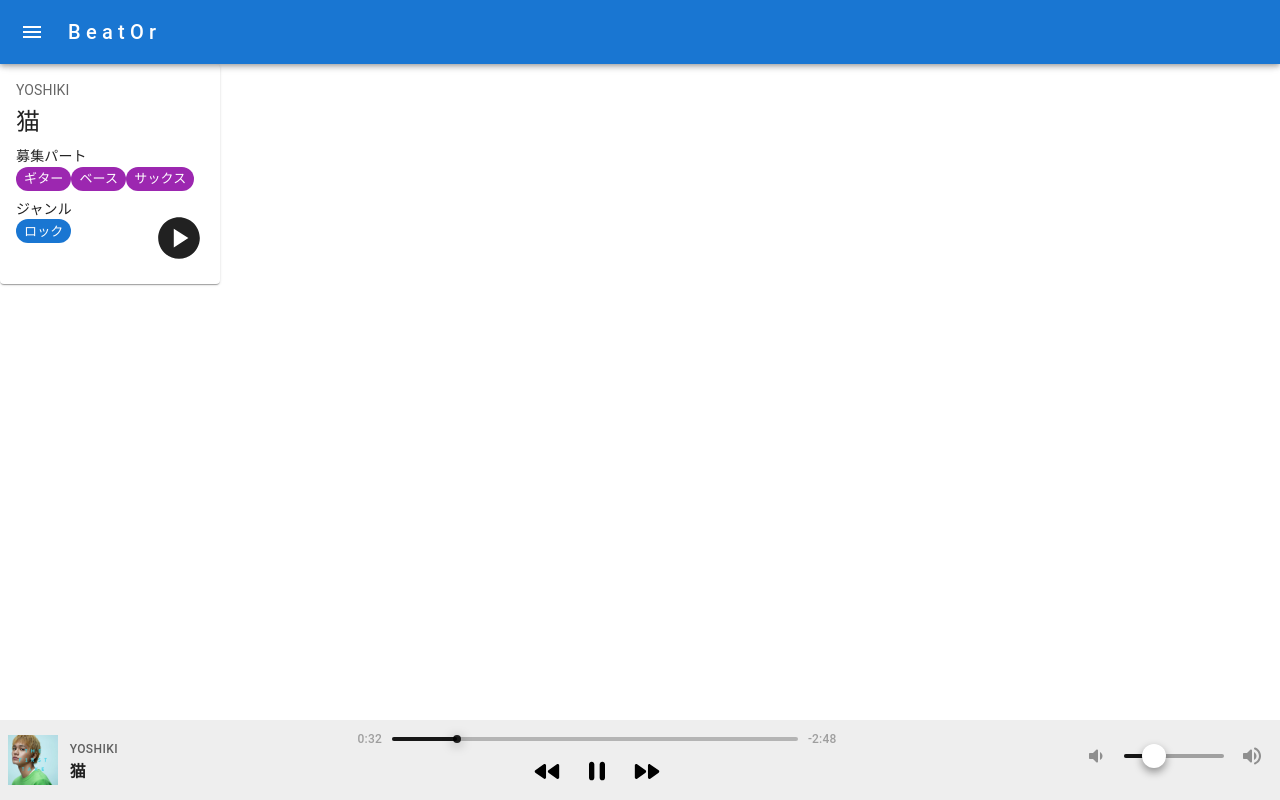
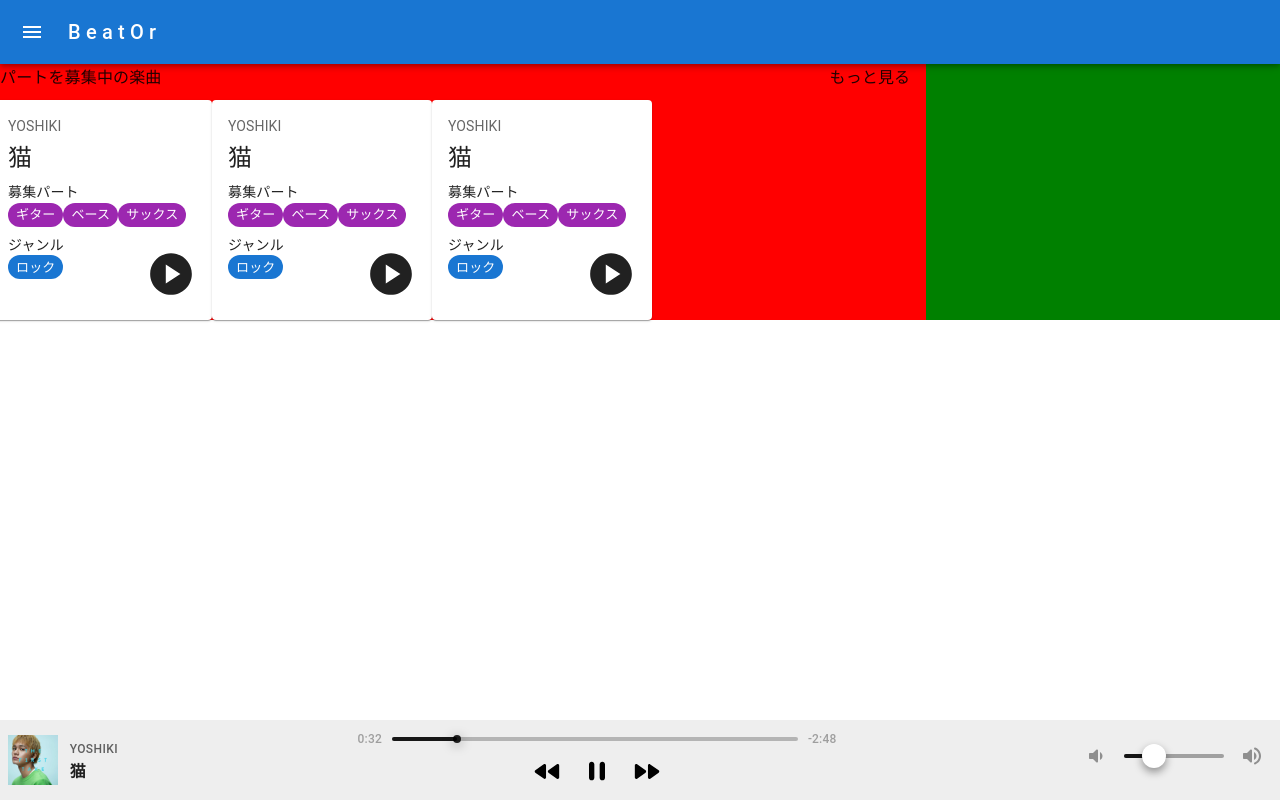
Before and after one commit to Jumpei-Arigaya/beator-front-web, a Next.js app: page / in a window 1280 px wide. Built offline with nearby package versions, Linux system fonts and the light colour scheme.

Commit message:
ファイル名変更

```diff
--- a/src/components/layouts/DashBoard.tsx
+++ b/src/components/layouts/DashBoard.tsx
@@ -54,7 +54,7 @@ const AppBar = styled(MuiAppBar, {
   }),
   ...(open && {
     width: `calc(100% - ${drawerWidth}px)`,
-    marginLeft: `${drawerWidth}px`,
+    marginLeft: 0,
     transition: theme.transitions.create(["margin", "width"], {
       easing: theme.transitions.easing.easeOut,
       duration: theme.transitions.duration.enteringScreen,
--- a/src/features/lookingForSound/components/LookingForSound.tsx
+++ /dev/null
@@ -1,12 +0,0 @@
-import { useLookingForSound } from "@/features/lookingForSound/hooks/useLookingForSound";
-import { PostCard } from "./PostCard";
-
-/**
- * サウンド募集中の楽曲一覧コンポーネント
- */
-const LookingForSound = () => {
-  const { play, handleAudioControl } = useLookingForSound();
-  return <PostCard play={play} handleAudioControl={handleAudioControl} />;
-};
-
-export default LookingForSound;
--- /dev/null
+++ b/src/features/lookingForSounds/components/LookingForSounds.tsx
@@ -0,0 +1,30 @@
+import { useLookingForSounds } from "@/features/lookingForSounds/hooks/useLookingForSounds";
+import { PostCard } from "./PostCard";
+import { Grid, Typography, Button, Box } from "@mui/material";
+
+/**
+ * サウンド募集中の楽曲一覧コンポーネント
+ */
+const LookingForSounds = () => {
+  const { play, handleAudioControl } = useLookingForSounds();
+
+  return (
+    <Grid container spacing={2} alignItems="center" sx={{ width: "100%" }}>
+      <Grid item xs={6}>
+        <Typography variant="subtitle1">パートを募集中の楽曲</Typography>
+      </Grid>
+      <Grid item xs={6} style={{ textAlign: "right" }}>
+        <Typography variant="subtitle1">もっと見る</Typography>
+      </Grid>
+      <Grid item xs={12}>
+        <Grid container spacing={1}>
+          <PostCard play={play} handleAudioControl={handleAudioControl} />
+          <PostCard play={play} handleAudioControl={handleAudioControl} />
+          <PostCard play={play} handleAudioControl={handleAudioControl} />
+        </Grid>
+      </Grid>
+    </Grid>
+  );
+};
+
+export default LookingForSounds;
--- a/src/features/lookingForSound/hooks/useLookingForSound.ts
+++ b/src/features/lookingForSounds/hooks/useLookingForSounds.ts
@@ -3,7 +3,7 @@ import { useState } from "react";
 /**
  * サウンド募集中の楽曲一覧コンポーネントに使用するカスタムフック
  */
-export const useLookingForSound = () => {
+export const useLookingForSounds = () => {
   const [play, setPlay] = useState(false);
 
   /**
--- a/src/pages/index.tsx
+++ b/src/pages/index.tsx
@@ -2,16 +2,16 @@ import { Inter } from "next/font/google";
 import DashBoard from "@/components/layouts/DashBoard";
 import SoundControlBar from "@/features/audioPlayer/components/SoundControlBar";
 import { Box } from "@mui/material";
-import LookingForSound from "@/features/lookingForSound/components/LookingForSound";
+import LookingForSounds from "@/features/lookingForSounds/components/LookingForSounds";
 
 const inter = Inter({ subsets: ["latin"] });
 
 export default function Home() {
   return (
-    <main>
+    <main style={{ backgroundColor: "green" }}>
       <DashBoard>
-        <Box sx={{ display: "flex" }}>
-          <LookingForSound />
+        <Box sx={{ display: "flex", width: "100%", backgroundColor: "red" }}>
+          <LookingForSounds />
         </Box>
         <SoundControlBar />
       </DashBoard>
```
Also changed, not shown: src/features/lookingForSounds/components/AudioControl.tsx (renamed from src/features/lookingForSound/components/AudioControl.tsx), src/features/lookingForSounds/components/PostCard.tsx (renamed from src/features/lookingForSound/components/PostCard.tsx), src/features/lookingForSounds/types/index.ts (added).
